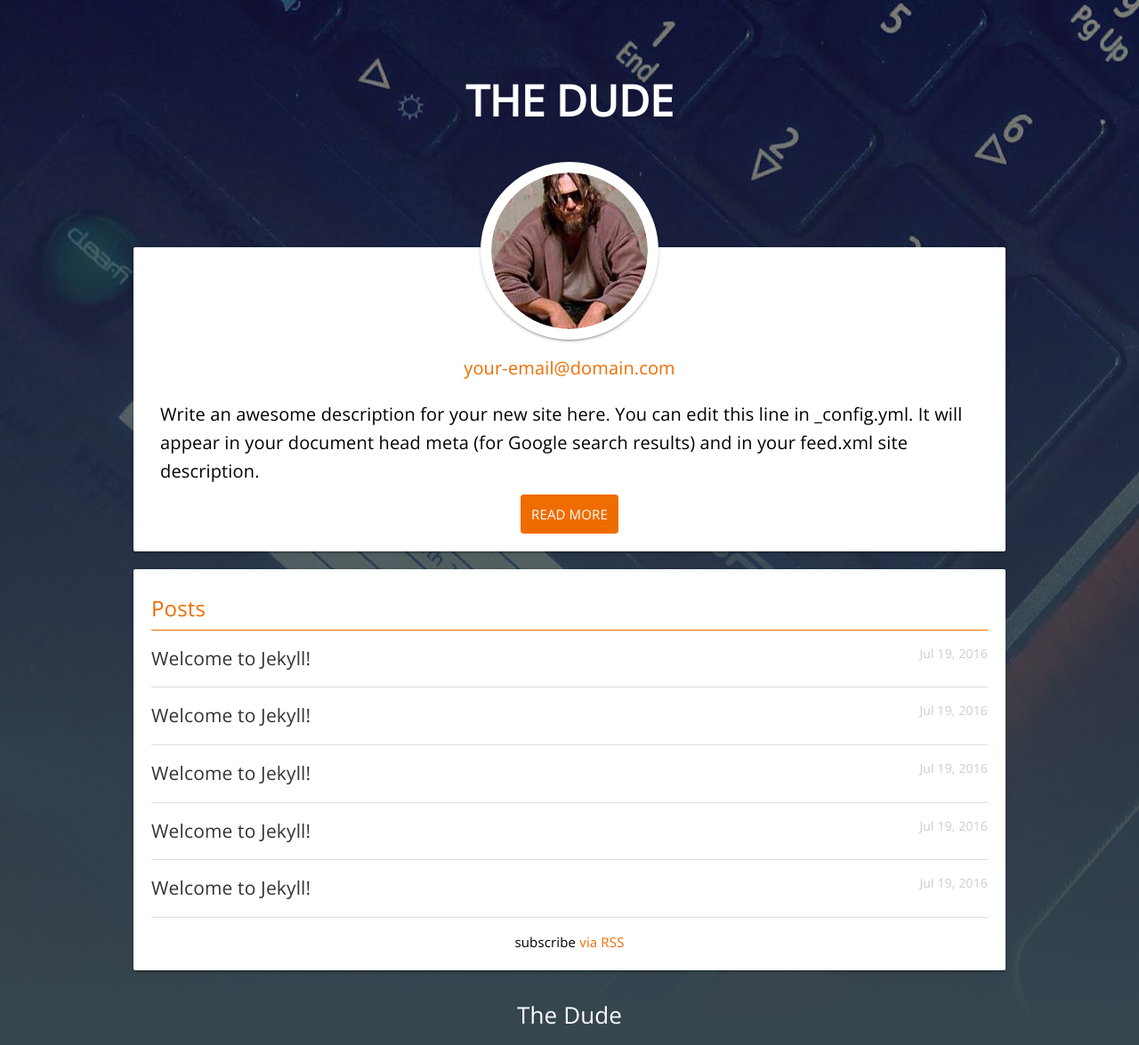
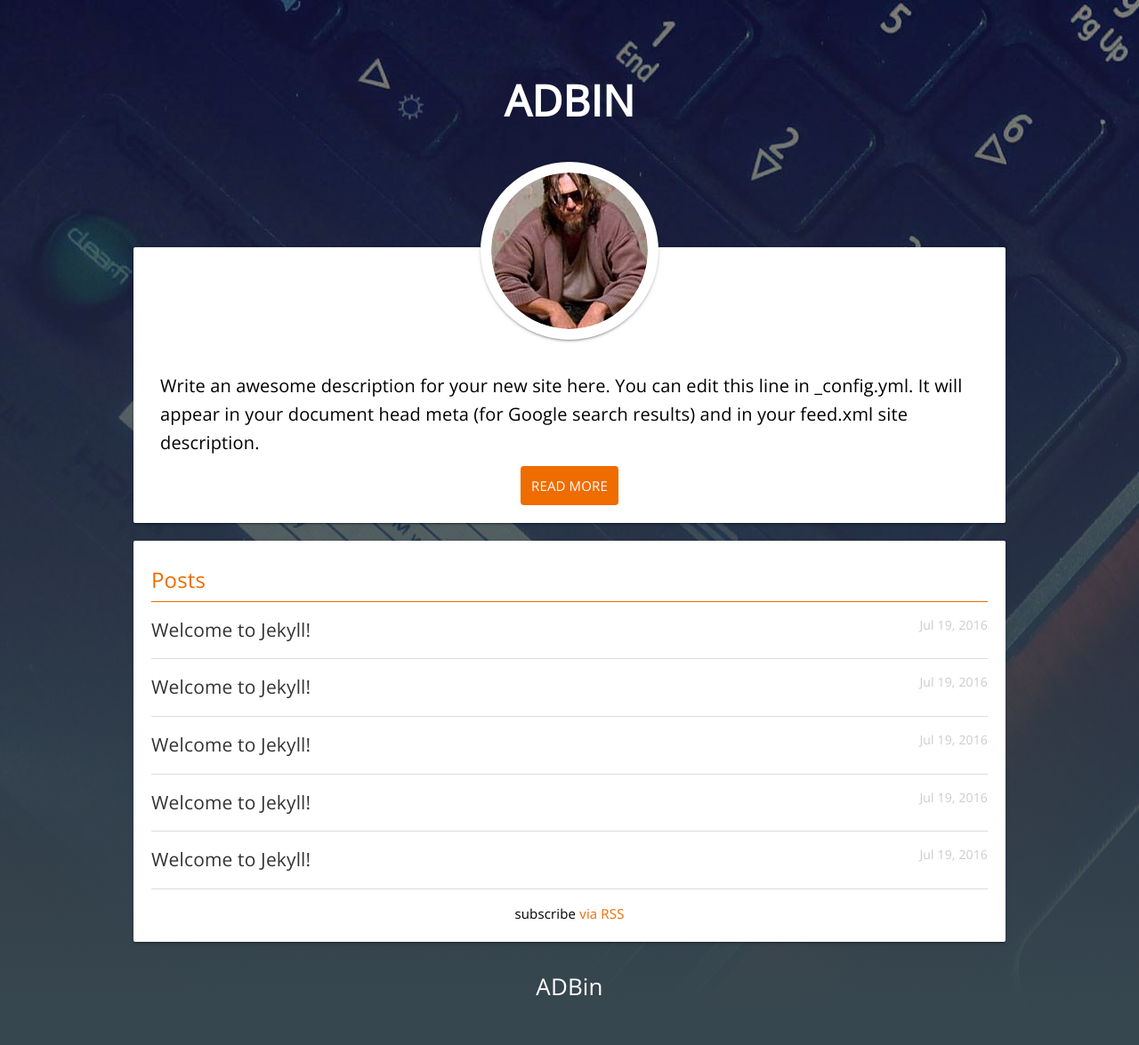
Before and after one commit to ADBin/adbin.github.io, a Jekyll site: the page built from index.html, in a window 1280 px wide. Shown: the whole page at 89% size. Built offline with Jekyll 4.4.1, drawn with Linux system fonts in a browser that asks for light colours; after the commit the page ends 1143 px from its top, so only the background shows below that.

Commit message:
Update _config.yml

```diff
--- a/_config.yml
+++ b/_config.yml
@@ -6,15 +6,15 @@
 # 'jekyll serve'. If you change this file, please restart the server process.
 
 # Site settings
-title: The Dude
-email: your-email@domain.com
+title: ADBin
+email: #your-email@domain.com
 description:  Write an awesome description for your new site here. You can edit this
               line in _config.yml. It will appear in your document head meta (for
               Google search results) and in your feed.xml site description.
 baseurl: "/jekyll-wing-template" # the subpath of your site, e.g. /blog
-url: "http://yourdomain.com" # the base hostname & protocol for your site
-twitter_username: jekyllrb
-github_username:  jekyll
+url: #"http://yourdomain.com" # the base hostname & protocol for your site
+twitter_username: #jekyllrb
+github_username:  #jekyll
 
 # Build settings
 markdown: kramdown
```
